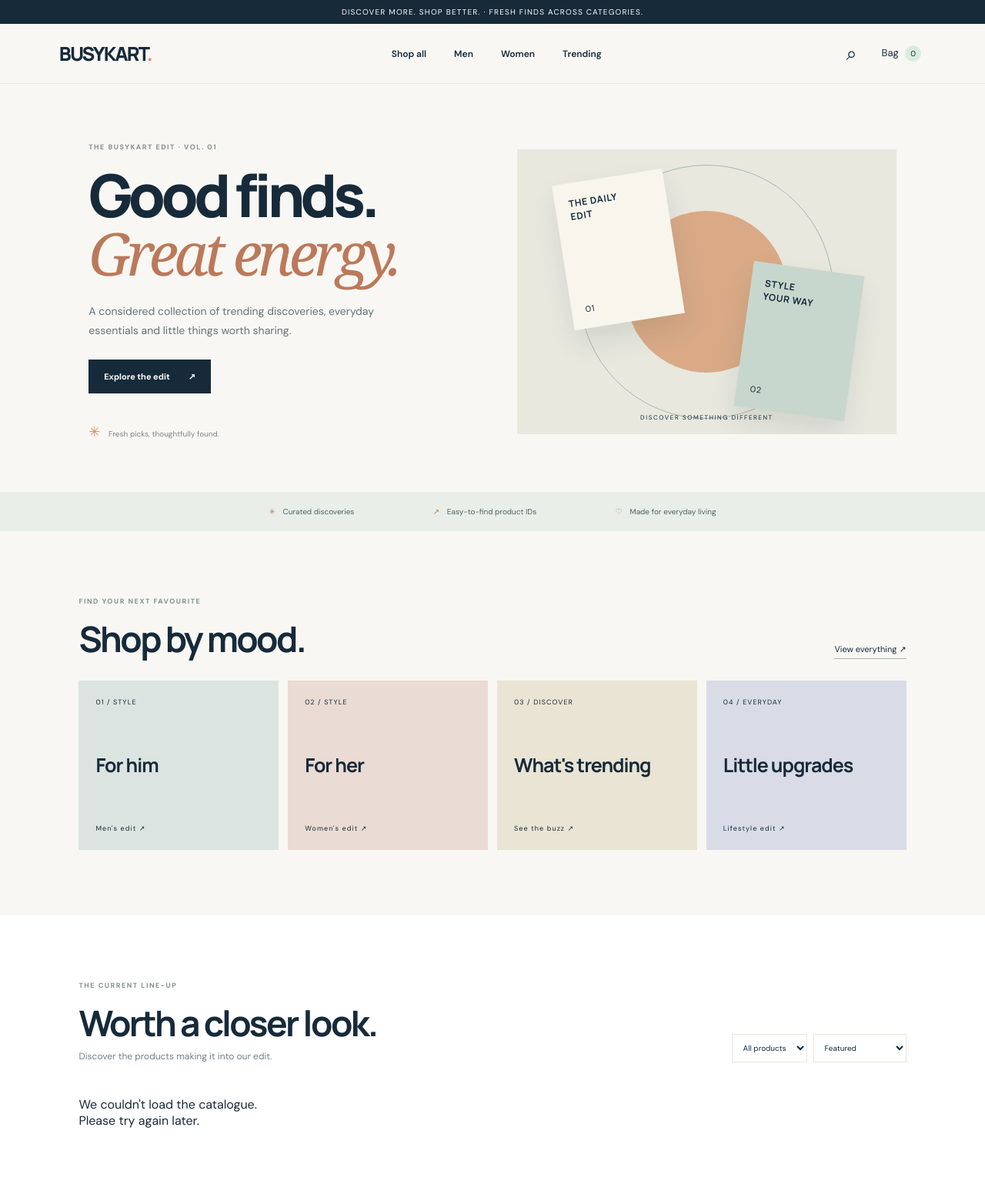
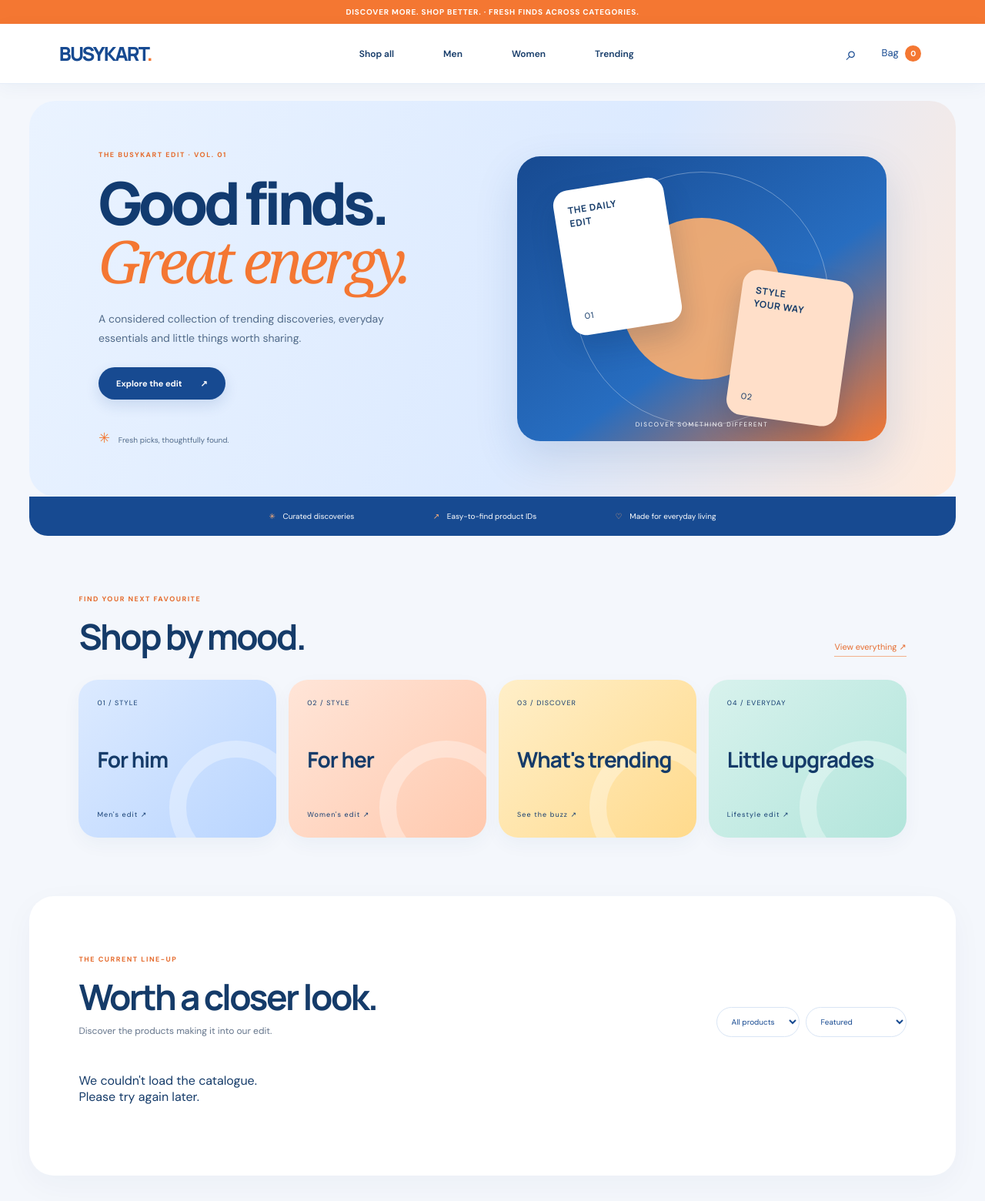
Before and after one commit to shazzmalik230/Vendora-store, a plain HTML site: page index.html in a window 1280 px wide. Shown: the top 1560 px of the page at 77% size. Drawn offline with nearby package versions, Linux system fonts and the light colour scheme; no server answers.

Commit message:
Add files via upload

```diff
--- /dev/null
+++ b/busykart-3-theme.css
@@ -0,0 +1,25 @@
+/* BUSYKART 3.0 visual theme layer. Load AFTER styles.css. */
+:root{--ink:#123b70;--muted:#65758b;--paper:#f3f7ff;--white:#fff;--line:#e2eaf6;--accent:#dceaff;--orange:#f47732;--serif:Georgia,"Times New Roman",serif;--sans:"DM Sans",Arial,sans-serif;--display:"Manrope",Arial,sans-serif}
+body{background:#f4f7fc;color:#153b69}
+.announcement{background:#f47732;color:#fff;font-weight:700;letter-spacing:.08em}
+.site-header{background:#fff;border-bottom:1px solid #e5edf8;box-shadow:0 5px 22px #153b690b}
+.brand{color:#174a91}.brand span{color:#f47732}
+.desktop-nav a{padding:10px 14px;border-radius:999px;transition:.2s}.desktop-nav a:hover{background:#eaf2ff;color:#174a91;opacity:1}
+.icon-btn,.menu-btn{color:#174a91}.cart-trigger span{background:#f47732;color:#fff;font-weight:800}
+.search-bar{background:#eaf2ff}.search-bar input,.id-search input{border:1px solid #d9e5f5;border-radius:999px;padding:14px 18px}
+.btn{border-radius:999px;padding:14px 23px}.btn-dark{background:#174a91;color:#fff;box-shadow:0 7px 18px #174a9124}.btn-dark:hover{background:#10396f}.btn-light{color:#174a91}
+.hero{margin:22px 3vw 0;padding:clamp(32px,5vw,70px) 7vw;min-height:470px;border-radius:34px;background:linear-gradient(115deg,#eaf3ff 0%,#dceaff 58%,#ffeadc 100%);position:relative}
+.hero-copy{position:relative;z-index:2}.eyebrow{color:#e56b2d}.hero h1{color:#123b70}.hero h1 em,.content-banner h2 em,.about-strip h2 em{color:#f47732}
+.hero-text{color:#526b8a}.hero-note{color:#526b8a}.spark{color:#f47732}
+.hero-art{border-radius:30px;background:linear-gradient(145deg,#174a91,#276dc0 58%,#f47732);box-shadow:0 22px 55px #174a9126}.art-orbit{border-color:#ffffff55}.art-sun{background:#ffb16f}.art-card{border-radius:20px;box-shadow:0 18px 35px #0b2c5630}.art-card-one{background:#fff}.art-card-two{background:#ffdfc9}.art-caption{color:#fff}
+.trust-strip{margin:0 3vw;border-radius:0 0 24px 24px;background:#174a91;color:#fff}.trust-strip span{color:#ffb078}
+.section{padding-top:76px;padding-bottom:76px}.section-heading{margin-bottom:30px}.section h2{color:#153b69}.text-link{color:#e66d30;border-color:#f3b18c}
+.category-grid{gap:16px}.category-tile{border-radius:25px;min-height:205px;padding:24px;box-shadow:0 9px 25px #163d6a0b;overflow:hidden;position:relative}.category-tile:after{content:"";position:absolute;width:130px;height:130px;border:22px solid #ffffff55;border-radius:50%;right:-35px;bottom:-48px}.category-tile span,.category-tile strong,.category-tile small{position:relative;z-index:1}.category-tile strong{font-size:28px;color:#153b69}.cat-men{background:linear-gradient(135deg,#dceaff,#b9d5ff)}.cat-women{background:linear-gradient(135deg,#ffe5d8,#ffc9ae)}.cat-trend{background:linear-gradient(135deg,#ffefc9,#ffda8c)}.cat-lifestyle{background:linear-gradient(135deg,#d8f2ed,#b2e5db)}
+.shop-section{margin:0 3vw;padding-left:5vw;padding-right:5vw;border-radius:32px;background:#fff;box-shadow:0 12px 40px #163d6a0a}.shop-controls select{border:1px solid #d9e5f5;border-radius:999px;padding:11px 15px;color:#174a91}.product-grid{gap:26px 17px}.product-card{border:1px solid #edf1f8;border-radius:21px;overflow:hidden;background:#fff;box-shadow:0 7px 22px #163d6a09;transition:transform .2s,box-shadow .2s}.product-card:hover{transform:translateY(-5px);box-shadow:0 15px 30px #163d6a15}.product-visual{height:260px;background:var(--tone,#edf4ff);border-radius:0 0 20px 20px}.product-visual .product-emoji{filter:drop-shadow(0 14px 12px #153b6925)}.product-badge{top:13px;left:13px;background:#f47732;color:#fff;border-radius:999px;font-weight:800}.quick-add{border-radius:999px;background:#174a91;color:#fff}.product-info{padding:15px}.product-info h3{font-size:13px;color:#173f70}.product-id,.product-kind{color:#788ba4}.product-price{color:#e66d30;font-size:14px}
+.content-banner{margin:35px 3vw 70px;border-radius:32px;background:linear-gradient(115deg,#174a91,#2369b8 65%,#f47732);color:#fff;padding:clamp(30px,5vw,60px);overflow:hidden;position:relative}.content-banner:after{content:"";position:absolute;width:270px;height:270px;border:40px solid #ffffff20;border-radius:50%;right:-65px;top:-95px}.content-banner h2,.content-banner .eyebrow{color:#fff}.content-banner h2 em{color:#ffd1b3}.content-banner>div>p:last-child{color:#e2edff}.id-search{position:relative;z-index:1}.id-search label{color:#fff}.id-search .btn-light{background:#f47732;color:#fff}.about-strip{background:#eaf2ff;margin:0 3vw 60px;border-radius:32px;padding:55px 8vw}.about-strip>p:last-child{color:#536d8d}
+.footer{background:#10396f;border-radius:30px 30px 0 0;padding-top:55px}.brand-light{color:#fff}.footer small{color:#c4d6ef}
+.cart-drawer{border-radius:26px 0 0 26px}.drawer-head{border-color:#e5edf8}.cart-thumb{border-radius:14px;background:#eaf2ff}.product-modal{border-radius:26px;overflow:hidden}.modal-art{background:var(--tone,#eaf2ff)}.modal-details h2{color:#153b69}.modal-actions .btn-dark{background:#174a91}
+.checkout-modal{border-radius:24px}.checkout-form input,.checkout-form textarea{border-radius:12px;border-color:#d9e5f5}.checkout-summary{border-radius:14px;background:#eaf2ff}
+.toast{background:#174a91;border-radius:999px;box-shadow:0 8px 25px #102f5b35}
+@media(max-width:850px){.hero{margin:14px 2vw 0;border-radius:27px}.shop-section{margin:0 2vw;border-radius:26px}.content-banner{margin-left:2vw;margin-right:2vw;border-radius:26px}.about-strip{margin-left:2vw;margin-right:2vw;border-radius:26px}}
+@media(max-width:600px){.site-header{background:#fff}.mobile-nav{background:#eaf2ff;border-radius:0 0 18px 18px}.hero{padding:36px 7vw 28px;gap:25px}.hero h1{font-size:52px}.hero-art{border-radius:24px}.trust-strip{margin:0 2vw;border-radius:0 0 18px 18px;gap:8px;padding:15px 10px}.section{padding-top:48px;padding-bottom:48px}.category-tile{min-height:155px;border-radius:20px}.category-tile strong{font-size:21px}.shop-section{padding-left:4vw;padding-right:4vw}.product-grid{gap:15px 10px}.product-card{border-radius:17px}.product-visual{height:175px}.product-info{padding:11px}.content-banner{padding:30px 23px}.about-strip{padding:42px 7vw}.cart-drawer{border-radius:22px 22px 0 0;top:auto;bottom:0;height:92%;width:100%;transform:translateY(102%)}.cart-drawer.open{transform:none}}
--- a/index.html
+++ b/index.html
@@ -9,6 +9,7 @@
   <link rel="preconnect" href="https://fonts.gstatic.com" crossorigin>
   <link href="https://fonts.googleapis.com/css2?family=DM+Sans:wght@400;500;600;700&family=Manrope:wght@400;500;600;700;800&display=swap" rel="stylesheet">
   <link rel="stylesheet" href="styles.css">
+  <link rel="stylesheet" href="busykart-3-theme.css">
 </head>
 <body>
   <div class="announcement">DISCOVER MORE. SHOP BETTER. · Fresh finds across categories.</div>
```
